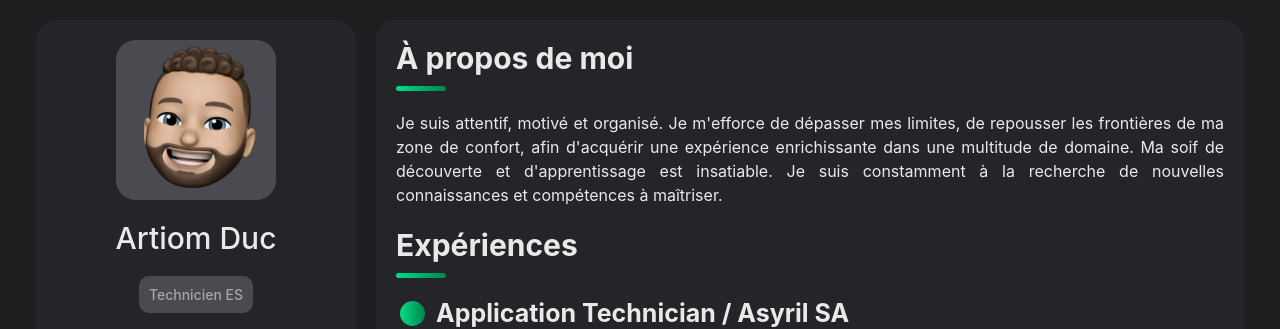
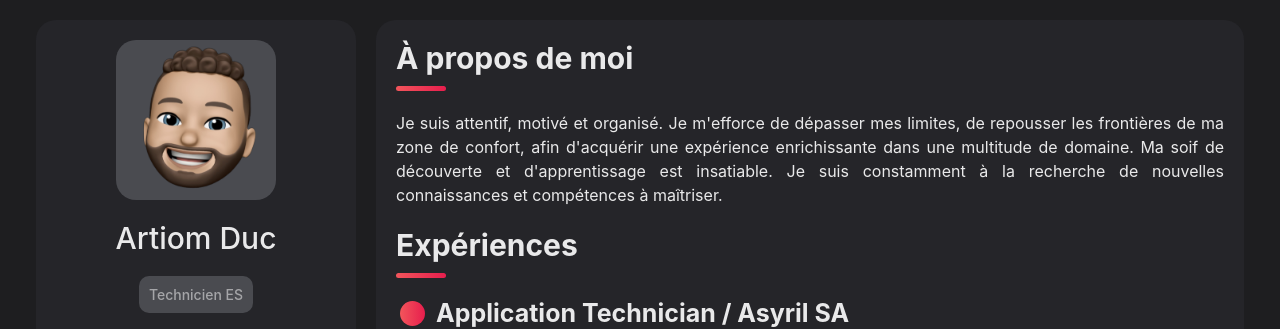
Before and after one commit to ArtiomInc/portfolio, a website built with Vite: page index.html in a window 1280 px wide. Shown: the top 329 px of the page. Built offline with nearby package versions, Linux system fonts and the light colour scheme; a web font is replaced by a local one.

Commit message:
Updated color

```diff
--- a/src/style.css
+++ b/src/style.css
@@ -1,7 +1,7 @@
 :root {
   --background: #1e1e20;
-  --primary-no-gradiant-1: #00DC82;
-  --primary-no-gradiant-2: #00844E;
+  --primary-no-gradiant-1: #f2555b;
+  --primary-no-gradiant-2: #e71e4d;
   --primary: linear-gradient(90deg, var(--primary-no-gradiant-1) 0%, var(--primary-no-gradiant-2) 100%);
   --card-primary: #252529;
   --card-primary-hover: #313136;
```
Also changed, not shown: src/icons/calendar-days-solid-svg.png, src/icons/github-svg.png, src/icons/linkedin-svg.png, src/icons/location-dot-solid-svg.png.
